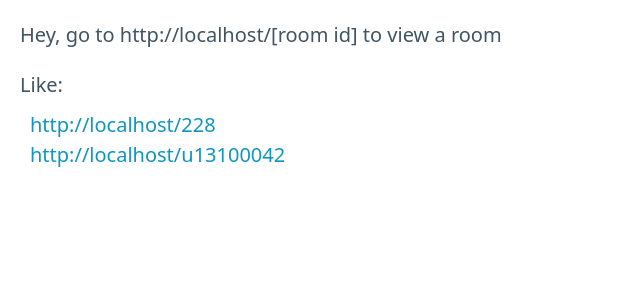
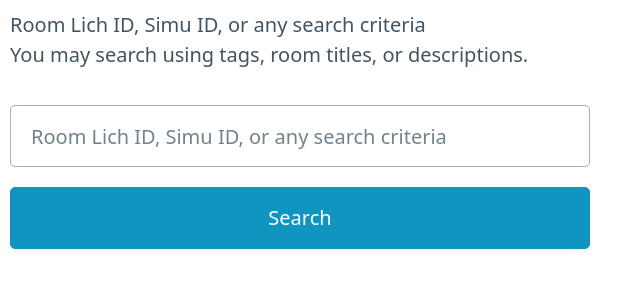
Before and after one commit to MahtraDR/dr-lich-mapdb-room, a Flask app: page /search in a window 1280 px wide. Shown: the top 300 px of the page, without its empty margins (0-643 px from the left). Run offline with Flask 2, Linux system fonts and the light colour scheme; parts of the project's set-up code (start-up, migrations or seed data) failed here and were passed over.

Commit message:
add search, handle null description

```diff
--- a/app/main.py
+++ b/app/main.py
@@ -1,11 +1,17 @@
 from flask import Flask
-from flask import render_template, url_for, request
+from flask import render_template, url_for, request, redirect
 from PIL import Image
 from math import floor
 import re
 import json
+from os import environ as osenv
 
 app = Flask(__name__)
+try:
+	app.config['SECRET_KEY'] = osenv.get('FLASK_SECRET_KEY')
+except KeyError:
+	from os import secrets
+	app.config['SECRET_KEY'] = secrets.token_hex(16)
 
 with open("app/data/map.json", "r") as f:
     room_data = json.load(f)
@@ -32,13 +38,13 @@ def root():
     return render_template("404.html")
 
 
+@app.route("/u<int:simu_id>")
 @app.route("/<int:room_id>")
-@app.route("/u<int:room_id>")
-def room_page(room_id):
+def room_page(room_id = None, simu_id = None):
     room_box = {"x": 0, "y": 0, "width": 0, "height": 0}
     is_uid = re.search("u[0-9]+\?$", request.full_path)
     if is_uid:
-        room_id = f"u{room_id}"
+        room_id = f"u{simu_id}"
     room = rd_dict.get(room_id)
     if not room:
         return render_template("404.html", noroom=True)
@@ -74,3 +80,42 @@ def room_page(room_id):
         room_json_pretty=room_json_pretty,
         updated_at=updated_at,
     )
+
+@app.route("/search", methods=('GET', 'POST'))
+def search():
+	if request.method == 'POST':
+		search = request.form['search'].strip().lower()
+		overflow = False
+		try:
+			room = rd_dict.get(int(search))
+			return redirect(url_for('room_page', room_id=search))
+		except ValueError:
+			room = rd_dict.get(search)
+			if room:
+				return redirect(url_for('room_page', simu_id=search.replace("u", "")))
+		room_list = {}
+		for rid, rinfo in rd_dict.items():
+			if search in rinfo.get('tags', []):
+				room_list[rinfo['id']] = rinfo
+		if not room_list:
+			for rid, rinfo in rd_dict.items():
+				if len(room_list) >= 100:
+					overflow = True
+					break
+				for title in rinfo.get('title', {}):
+					title_check = re.search(search, title, re.IGNORECASE)
+					if title_check:
+						room_list[rinfo['id']] = rinfo
+						break
+				if room_list.get(rinfo['id']):
+					continue
+				for desc in rinfo.get('description', {}):
+					desc_check = re.search(search, desc, re.IGNORECASE)
+					if desc_check:
+						room_list[rinfo['id']] = rinfo
+						break
+		if len(room_list) == 1:
+			return redirect(url_for('room_page', room_id=list(room_list.keys())[0]))
+		return render_template('search.html', results=room_list, overflow=overflow)
+	else:
+		return render_template('search.html', results=None, overflow=False)
--- a/app/templates/404.html
+++ b/app/templates/404.html
@@ -3,7 +3,7 @@
         <style>
             div { padding:10}
         </style>
-        <title>lich map room db - try again</title>
+        <title>Lich map room DB</title>
         <link rel="stylesheet" href="static/css/pico.min.css">
     </head>
     <body>
@@ -15,5 +15,6 @@
             <div>Like:
             <div><a href="{{ request.host_url }}228">{{ request.host_url }}228</a><br><a href="{{ request.host_url }}u13100042">{{ request.host_url }}u13100042</a></div>
         </div>
+        {% with results=None, overflow=False %} {% include "search_block.html" %} {% endwith %}
     </body>
 </html>
--- a/app/templates/room.html
+++ b/app/templates/room.html
@@ -34,7 +34,7 @@
             <div id=desc_table_div class=after_table_divs>
                 <table id=desc_table class=after_tables>
                     <tr>
-                        <td colspan=10>{{ room.description[0] }}</td>
+                        <td colspan=10>{{ (room.description | default(["None"]))[0] }}</td>
                     </tr>
                     <tr>
                         <td colspan=10>{{ (room.paths | default(["Obvious paths: none"]))[0] }}</td>
@@ -71,6 +71,7 @@
                     </article>
                 </details>
             </div>
+            {% with results=None, overflow=False %} {% include "search_block.html" %} {% endwith %}
             <div id=updated_at>
                 <small><i>MapDB last updated: {{ updated_at }}</i></small>
             </div>
--- /dev/null
+++ b/app/templates/search.html
@@ -0,0 +1,12 @@
+<html>
+  <head>
+    <style>
+      div { padding:10}
+    </style>
+    <title>lich map room db</title>
+    <link rel="stylesheet" href="static/css/pico.min.css">
+  </head>
+  <body>
+  {% include "search_block.html" %}
+  </body>
+</html>
--- /dev/null
+++ b/app/templates/search_block.html
@@ -0,0 +1,24 @@
+<div style="max-width: 600px;padding: 10px;">
+    <form method="post" action="/search">
+        <label for="search">Room Lich ID, Simu ID, or any search criteria<br>You may search using tags, room titles, or descriptions.</label>
+        <br>
+        <input type="text" name="search"
+               placeholder="Room Lich ID, Simu ID, or any search criteria"
+               value="{{ request.form['search'] }}"></input>
+        <br>
+        <button type="submit">Search</button>
+    </form>
+    {% if not results and results != None %}
+    <div><h3>No rooms found, check your search and try again.</h3></div>
+    {% endif %}
+    {% if overflow %}
+    <div><h3>You matched a lot of results, only returning the first 100. Try narrowing your search</h3></div>
+    {% endif %}
+    {% if results %}
+    <div>
+    {% for rid, rinfo in results.items() -%}
+    <br><a href="{{ url_for('room_page', room_id=rid) }}">{{ rid }} - {{ rinfo.get('uid', ['None'])[0] }} - {{ rinfo['title'][0] }}</a><br>
+    {% endfor %}
+    {% endif %}
+    </div>
+</div>
```
